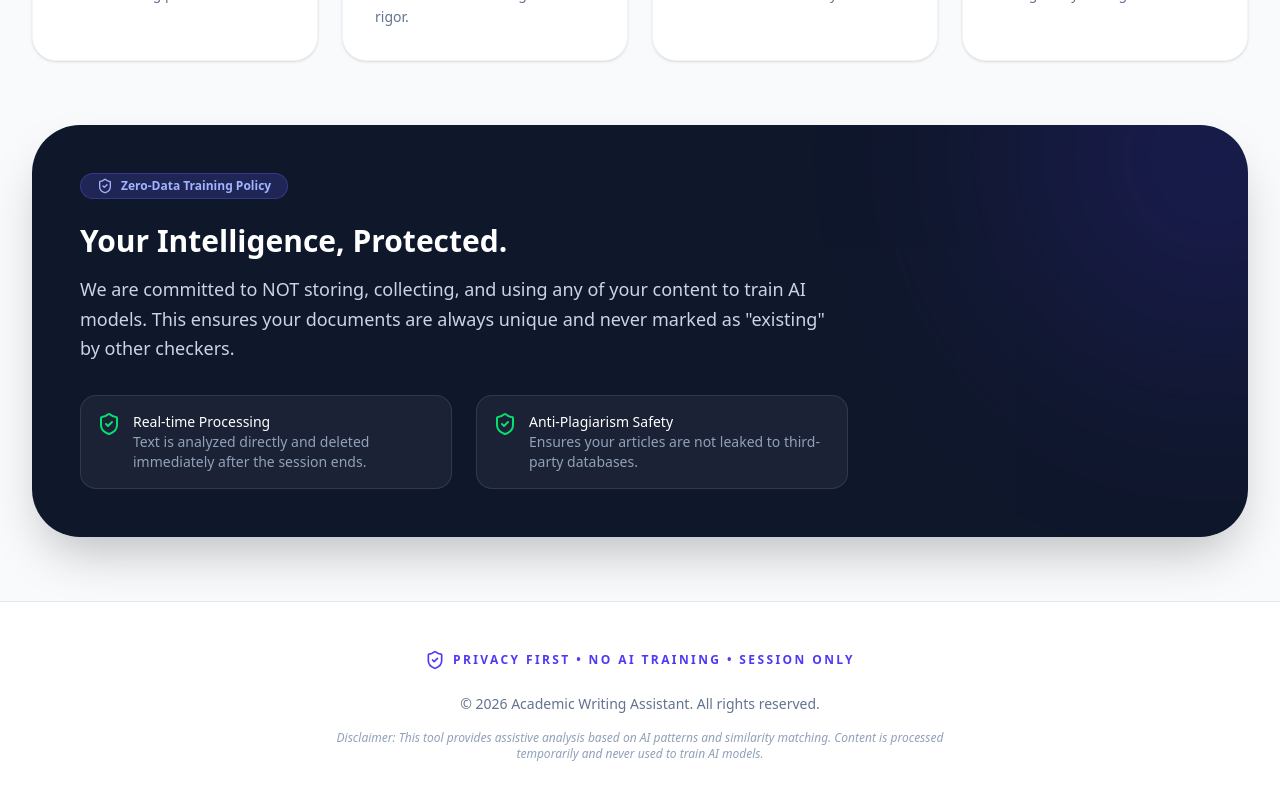
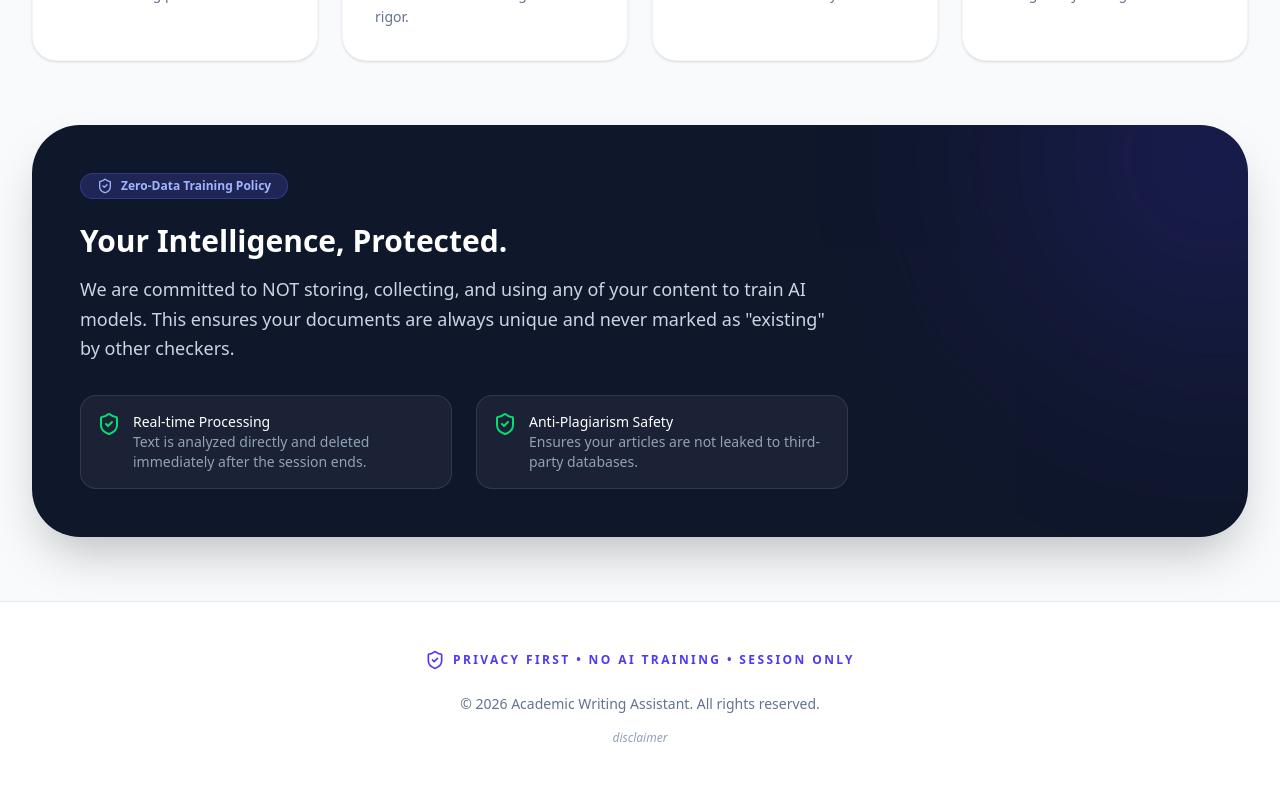
Before and after one commit to vohoanghaai/Academic-Writing-Assistant, a React (Vite) app: page / in a window 1280 px wide. Shown: the part 770-1570 px from the top of the page. Built offline with nearby package versions, Linux system fonts and the light colour scheme.

Commit message:
Update LanguageContext.tsx

```diff
--- a/src/contexts/LanguageContext.tsx
+++ b/src/contexts/LanguageContext.tsx
@@ -15,7 +15,8 @@ const translations = {
     signOut: 'Sign Out',
     privacyFirst: 'Privacy First • No AI Training • Session Only',
     copyright: '© 2026 Academic Writing Assistant. All rights reserved.',
-    disclaimer: 'Disclaimer: This tool provides assistive analysis based on AI patterns and similarity matching. Content is processed temporarily and never used to train AI models.',
+    disclaimer1: 'Disclaimer: This tool provides assistive analysis based on AI patterns and similarity matching.',
+    disclaimer2: 'Content is processed temporarily and never used to train AI models.',
     uploadDocument: 'Upload Document',
 
     // Home
@@ -60,7 +61,8 @@ const translations = {
     signOut: 'Đăng xuất',
     privacyFirst: 'Ưu tiên Riêng tư • Không huấn luyện AI • Chỉ phiên hiện tại',
     copyright: '© 2026 Trợ lý Viết học thuật. Bảo lưu mọi quyền.',
-    disclaimer: 'Tuyên bố từ chối trách nhiệm: Công cụ này cung cấp phân tích hỗ trợ dựa trên các mô hình AI và kiểm tra tương đồng. Nội dung được xử lý tạm thời và không bao giờ được dùng để huấn luyện.',
+    disclaimer1: 'Tuyên bố từ chối trách nhiệm: Công cụ này cung cấp phân tích hỗ trợ dựa trên các mô hình AI và kiểm tra tương đồng.',
+    disclaimer2: 'Nội dung được xử lý tạm thời và không bao giờ được dùng để huấn luyện AI.',
     uploadDocument: 'Tải tài liệu lên',
 
     // Home
```
